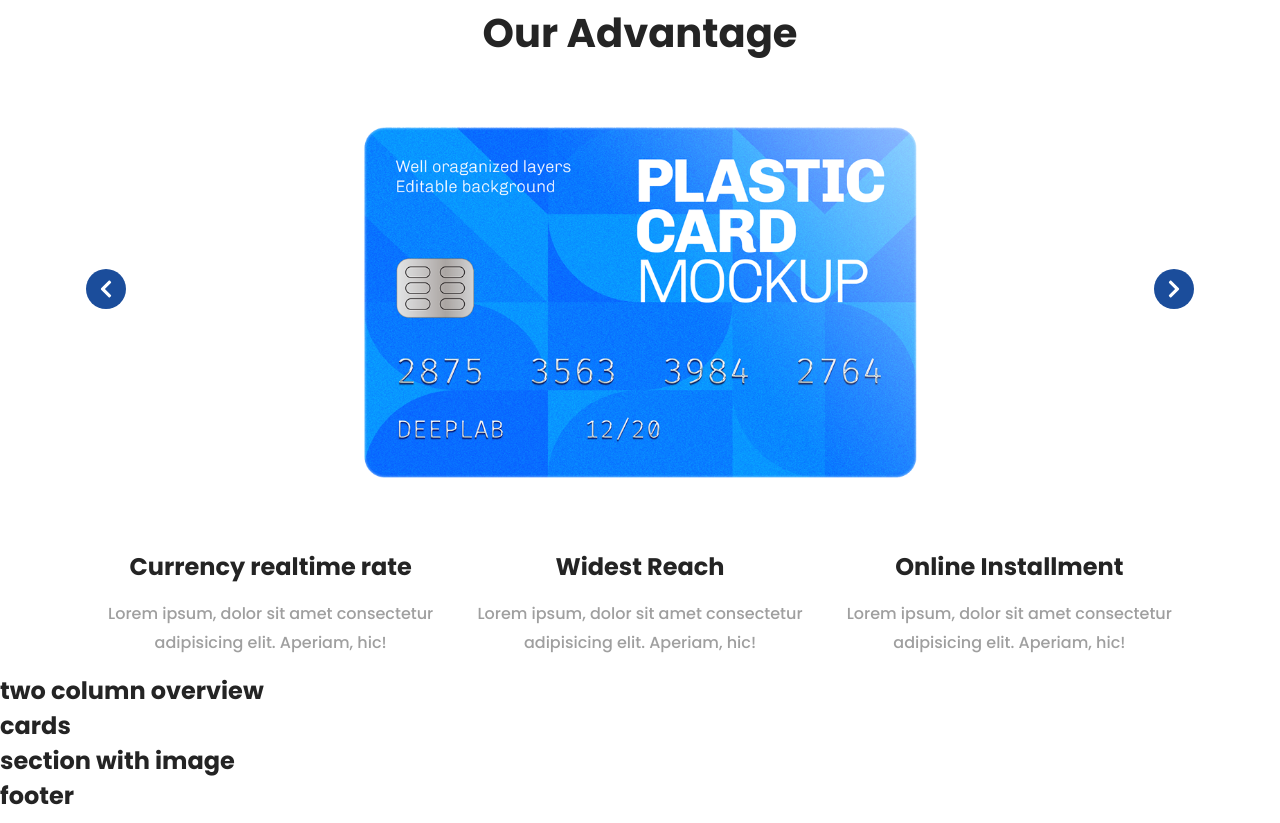
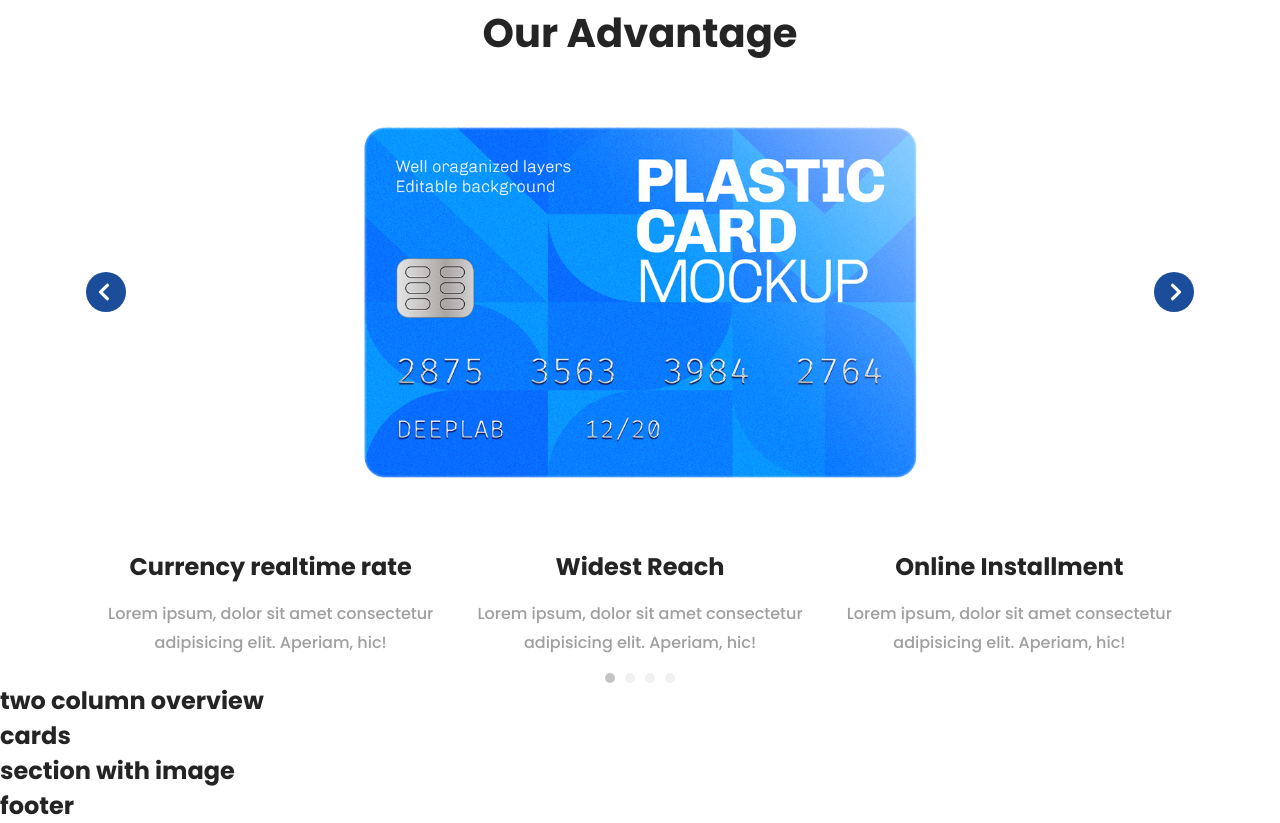
Before and after one commit to bartekbalt/cards-landing-page, a plain HTML site: page index.html in a window 1280 px wide. Shown: the part 1153-1976 px from the top of the page. Drawn offline with Linux system fonts and the light colour scheme.

Commit message:
slider finished

```diff
--- a/styles/slider.css
+++ b/styles/slider.css
@@ -17,8 +17,9 @@
   display: grid;
   grid-template-columns: repeat(3, 1fr);
   grid-template-rows: min-content min-content;
-  grid-template-areas: "image image image"
-  "text text text";
+  grid-template-areas:
+    "image image image"
+    "text text text";
 }
 
 .slide h4 {
@@ -46,15 +47,16 @@
 
 .next {
   right: 0%;
-  transform: rotate(90deg)
+  transform: rotate(90deg);
 }
 
 .prev {
   left: 0;
-  transform: rotate(-90deg)
+  transform: rotate(-90deg);
 }
 
 .slider-btn svg {
+  transform: translateY(-2px);
   width: 20px;
   height: 20px;
 }
@@ -74,3 +76,29 @@
 .slider-image img {
   max-width: 100%;
 }
+
+.dot {
+  --dotsize: 10px;
+  height: var(--dotsize);
+  width: var(--dotsize);
+  background-color: #f1f1f1;
+  border-radius: 50%;
+}
+
+.dot:hover {
+  background-color: #c4c4c4;
+  cursor: pointer;
+}
+
+.dot:not(:last-child) {
+  margin-right: 10px;
+}
+
+.dots {
+  display: flex;
+  flex-direction: row;
+}
+
+.dot.active {
+  background-color: #c4c4c4;
+}
```
